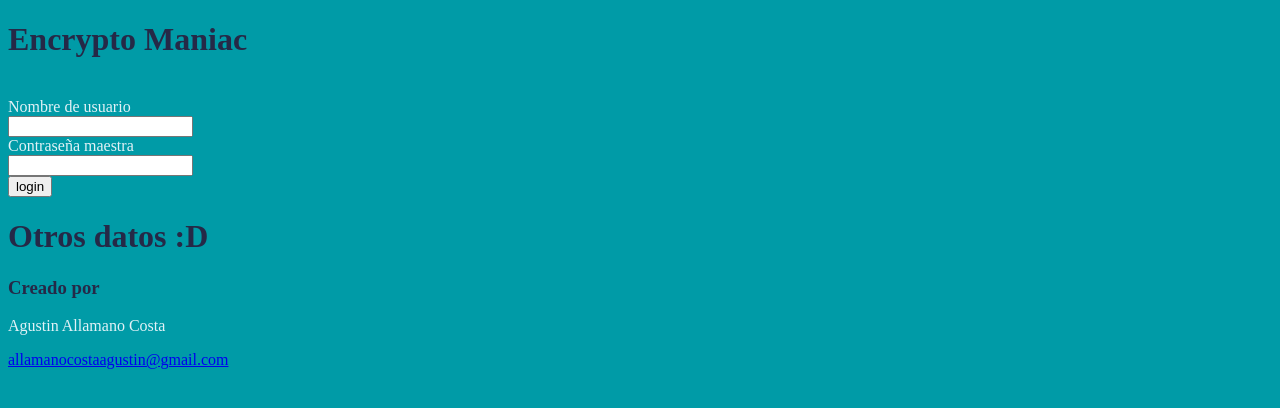
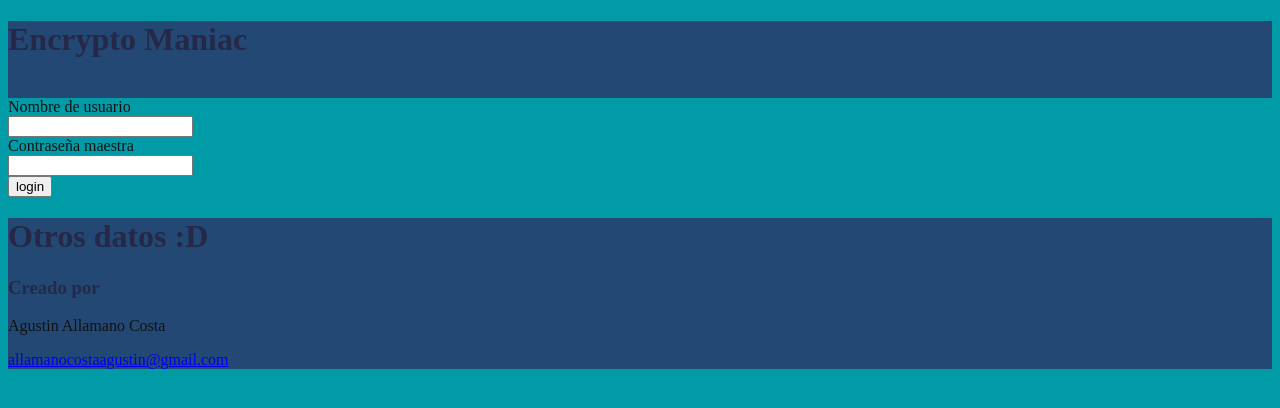
Before and after one commit to AgustinAllamanoCosta/encrypto-maniac, a Flask app: page / in a window 1280 px wide. Shown: the top 408 px of the page. Run offline with Flask 2, Linux system fonts and the light colour scheme.

Commit message:
Agrega color al footer y al header

```diff
--- a/Web/static/baseinit.css
+++ b/Web/static/baseinit.css
@@ -1,7 +1,8 @@
 :root {
     --main-color       : #178665;
+    --second-color     : #234874;
     --title-color      : #252947;
-    --text-color       : #e2f2f7;
+    --text-color       : #111213;
     --light-text-color : #A0A7AC;
     --body-color : #009ba7;
 }
@@ -10,6 +11,11 @@ body {
     background : var(--body-color);
     color : var(--text-color);
 }
+header, footer {
+    background : var(--second-color);
+    color : var(--text-color);
+}
+
 h1, h2, h3 {
     color: var(--title-color);
 }
```
